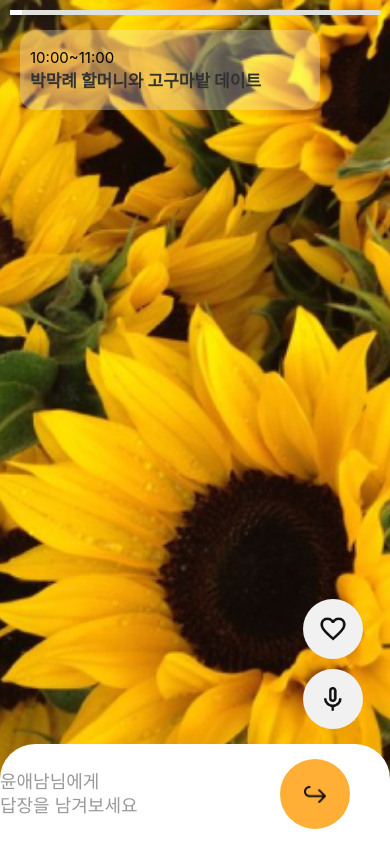
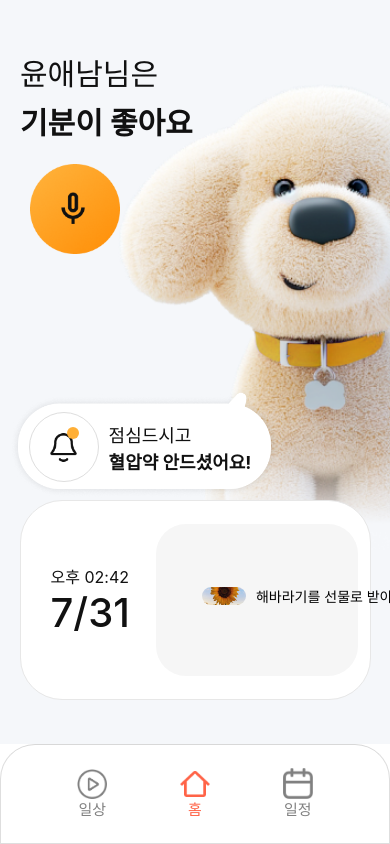
Before and after one commit to happy7yong/CoBal, a React Native app: screen /Target in a window 390 px wide. Built offline with nearby package versions, Linux system fonts and the light colour scheme; what react-native-audio-recorder-player would draw is missing.

Commit message:
feat : 100%

```diff
--- a/App.tsx
+++ b/App.tsx
@@ -1,4 +1,3 @@
-// App.tsx
 import React from 'react';
 import { View, Text, Image, StyleSheet } from 'react-native';
 import { NavigationContainer } from '@react-navigation/native';
@@ -29,6 +28,7 @@ const App: React.FC = () => {
   return (
     <NavigationContainer>
       <Tab.Navigator
+        initialRouteName="홈" // 기본적으로 '홈' 화면을 보여줍니다.
         screenOptions={({ route }) => ({
           tabBarIcon: ({ color, size }) => {
             let iconSource;
--- a/components/Schedule/DayDetail-styles.tsx
+++ b/components/Schedule/DayDetail-styles.tsx
@@ -11,7 +11,7 @@ export const styles = StyleSheet.create({
     inner:{
             width : '100%',
 //             height : 150,
-            padding: 40,
+            padding: 30,
             flexDirection:'row',
             justifyContent: 'space-between',
 
@@ -48,6 +48,8 @@ export const styles = StyleSheet.create({
       },
   MAText:{
       color:'#FFFFFF',
+      fontSize:16,
+      fontWeight:'bold',
       },
     appointSchedule :{
         backgroundColor:'#F6F6F6',
@@ -175,37 +177,23 @@ modalBackground: {
 
             },
 
-        appointTextBold:{
-            fontWeight:'bold',
-            textAlign:'center',
-            fontSize:16,
+        appointText1:{
+                textAlign:'center',
             },
 
-        appointText1:{
-            textAlign:'center',
-            fontSize:16,
+        appointTextBold:{
+                textAlign:'center',
+                fontWeight:'bold',
             },
 
-    appointmentRow:{
-
-        },
-    appointContainer:{
-//         justifyContent:'center',
-        },
-
-    becurrentAppointContainer: {
-
-//         alignItems: 'center', // 수직 중앙 정렬
+     upcomingAppointmentText: {
+        fontSize: 20, // 주황색 박스의 텍스트 크기
+        fontWeight:'bold',
       },
-      becurrentAppointTime: {
-        fontSize: 16,
-        marginRight: 10, // 시간과 텍스트 사이의 간
+      upcomingAppointmentTime: {
+          fontWeight:'bold',
+        fontSize: 18, // 주황색 박스의 시간 텍스트 크기
       },
-      becurrentAppointText: {
-        fontSize: 16,
-        fontWeight:'bold',
-}
-
 
 
 });
--- a/components/Schedule/DayDetail.tsx
+++ b/components/Schedule/DayDetail.tsx
@@ -67,8 +67,8 @@ const DayDetail: React.FC<DayDetailProps> = ({ day, appointments, onAddAppointme
     setIsModalVisible(false);
   };
 
-  const isUpcomingAppointment = (appointmentTime: number): boolean => {
-    return appointmentTime >= currentHour;
+  const isUpcomingAppointment = (appointmentTime: number, lastHour: number): boolean => {
+    return appointmentTime <= currentHour && lastHour >= currentHour;
   };
 
   return (
@@ -94,24 +94,23 @@ const DayDetail: React.FC<DayDetailProps> = ({ day, appointments, onAddAppointme
               key={index}
               style={[
                 styles.appointSchedule,
-                isUpcomingAppointment(appointment.time) ? styles.upcomingAppointment : {}
+                isUpcomingAppointment(appointment.time, appointment.lastHour) ? styles.upcomingAppointment : {}
               ]}
             >
-              {isUpcomingAppointment(appointment.time) && (
               <View style={styles.appointmentRow}>
-
-                  <Text style={styles.appointText}>
+                <Text style={[
+                  styles.appointText2,
+                  isUpcomingAppointment(appointment.time, appointment.lastHour) ? styles.upcomingAppointmentTime : {}
+                ]}>
                   {appointment.time}:00 ~ {appointment.lastHour}:00
                 </Text>
-                  <Text style={styles.appointText}>{appointment.text}</Text>
+                <Text style={[
+                  styles.appointText,
+                  isUpcomingAppointment(appointment.time, appointment.lastHour) ? styles.upcomingAppointmentText : {}
+                ]}>
+                  {appointment.text}
+                </Text>
               </View>
-              )}
-              {!isUpcomingAppointment(appointment.time) && (
-                <View style={styles.becurrentAppointContainer}>
-                  <Text style={styles.becurrentAppointTime}>{appointment.time}:00 ~ {appointment.lastHour}:00</Text>
-                  <Text style={styles.becurrentAppointText}>{appointment.text}</Text>
-                </View>
-              )}
               <TouchableOpacity onPress={() => onDeleteAppointment(index)}>
                 <Image
                   source={require('../../assets/png/Close.png')}
@@ -145,7 +144,6 @@ const DayDetail: React.FC<DayDetailProps> = ({ day, appointments, onAddAppointme
             />
             <Text style={styles.modalText}>약속시간</Text>
             <View style={styles.pickerTime}>
-
               <Picker
                 selectedValue={selectedStartHour}
                 onValueChange={(itemValue) => setSelectedStartHour(itemValue)}
@@ -166,7 +164,6 @@ const DayDetail: React.FC<DayDetailProps> = ({ day, appointments, onAddAppointme
                 ))}
               </Picker>
             </View>
-
             <View style={styles.modalButtons}>
               <TouchableOpacity style={styles.closeButton} onPress={handleCloseModal}>
                 <Text style={styles.closeButtonText}>닫기</Text>
--- a/components/Schedule/ScheduleScreen-styles.tsx
+++ b/components/Schedule/ScheduleScreen-styles.tsx
@@ -23,9 +23,9 @@ export const styles = StyleSheet.create({
   },
   Image: {
     position: 'absolute',
-    width: '11%',
+    width: '10%',
     resizeMode: 'contain',
-    right: -150,
+    right: -140,
   },
   calender: {
     width: '100%',
@@ -55,17 +55,18 @@ export const styles = StyleSheet.create({
     borderRadius: 50,
   },
   dayCell: {
-    flex: 1,
+//     flex: 1,
     flexDirection: 'column',
     justifyContent: 'center',
     alignItems: 'center',
+
     borderWidth: 1,
     borderRadius: 50,
     borderColor: '#E7E7E7',
     backgroundColor: '#FFFFFF',
-    width: 50, // width for each day cell
+    width: 51, // width for each day cell
     height: 80,
-    marginHorizontal: 5,
+//     marginHorizontal: 3,
 //     elevation: 2,
 
   },
@@ -112,11 +113,13 @@ export const styles = StyleSheet.create({
     alignItems: 'center',
   },
   currentContainerText: {
-    fontSize: 16,
-    color: '#111111',
+
+     margin:20,
+    fontSize: 15,
+    color: '#7C7C7C',
   },
   dayCellContent: {
-    width: 50, // 여기에 width 맞추기
+    width: 40, // 여기에 width 맞추기
     height: 80,
     borderRadius: 50,
     justifyContent: 'center',
--- a/components/Schedule/ScheduleScreen.tsx
+++ b/components/Schedule/ScheduleScreen.tsx
@@ -123,9 +123,9 @@ const ScheduleScreen: React.FC = () => {
           </View>
         </View>
         <View style={styles.dayCellContainer}>
-          <ScrollView horizontal={true} contentContainerStyle={styles.scrollView}>
+          <View horizontal={true} contentContainerStyle={styles.scrollView}>
             {renderDays()}
-          </ScrollView>
+          </View>
         </View>
       </View>
       <View style={styles.currentContainer}>
```
Lines whose indentation alone changed are shown as unchanged.
